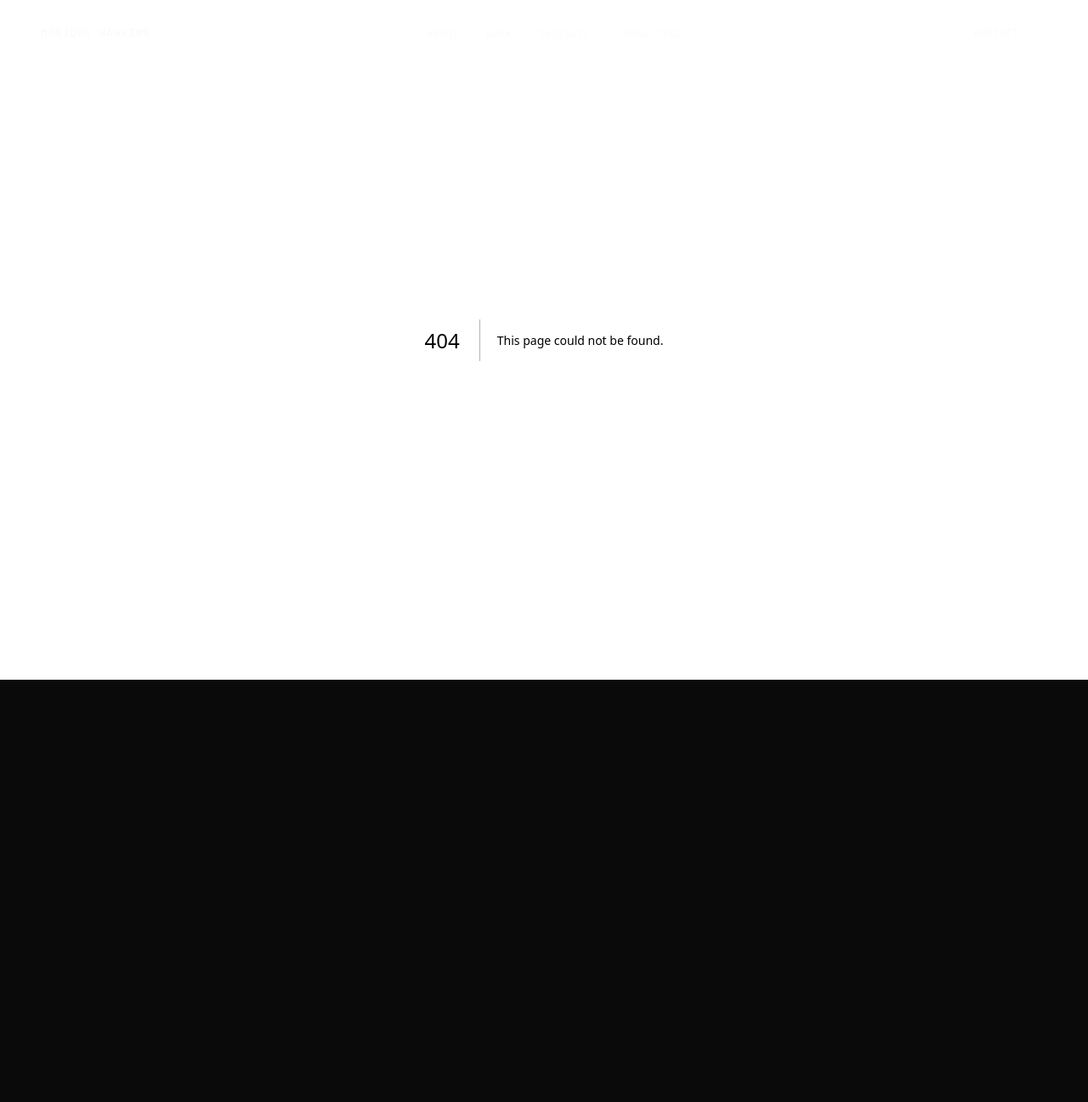
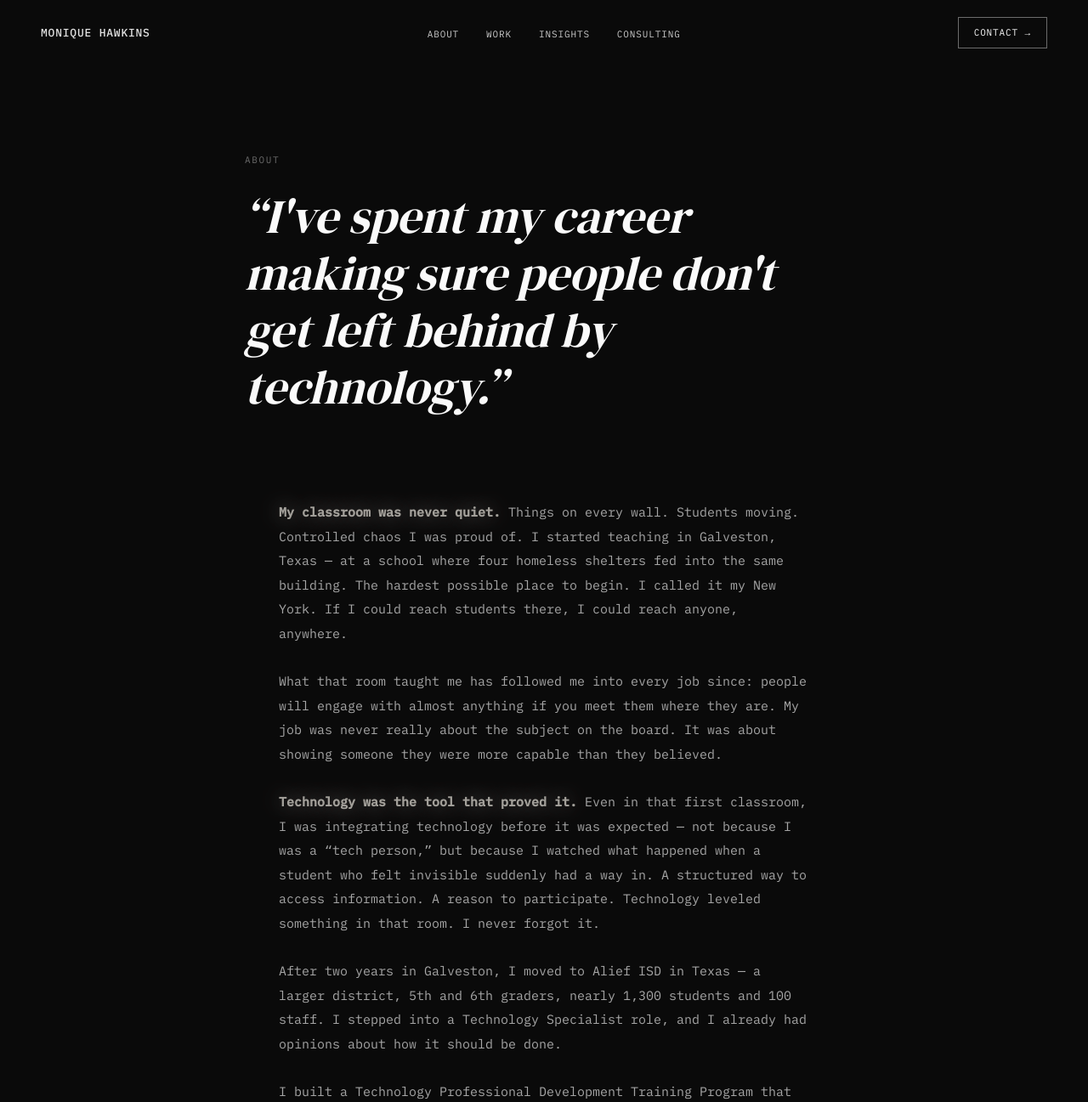
Before and after one commit to niquewill/moniquehawkins-com, a Next.js app: page /about in a window 1280 px wide. Before the commit this address had no page. Shown: the top 1297 px of the page at 85% size. Before the commit the page ends 800 px from the top, so only its background shows below. Built offline with nearby package versions, Linux system fonts and the light colour scheme.

Commit message:
About page complete — full story with glow-accented bold text

```diff
--- /dev/null
+++ b/app/about/page.tsx
@@ -0,0 +1,228 @@
+export default function AboutPage() {
+  return (
+    <main style={{ background: 'var(--color-ink)', paddingTop: '120px' }}>
+
+      {/* Hero */}
+      <section style={{ padding: '60px 48px 100px', maxWidth: '800px', margin: '0 auto' }}>
+        <p style={{
+          fontFamily: '"IBM Plex Mono", monospace',
+          fontSize: '11px',
+          letterSpacing: '0.15em',
+          textTransform: 'uppercase',
+          opacity: 0.4,
+          marginBottom: '24px',
+        }}>
+          About
+        </p>
+        <h1 style={{
+          fontFamily: '"DM Serif Display", Georgia, serif',
+          fontStyle: 'italic',
+          fontSize: 'clamp(32px, 5vw, 56px)',
+          lineHeight: 1.2,
+          fontWeight: 400,
+        }}>
+          &ldquo;I&apos;ve spent my career making sure people don&apos;t get left behind by technology.&rdquo;
+        </h1>
+      </section>
+
+      {/* Story sections */}
+      <section style={{ padding: '0 48px 120px', maxWidth: '720px', margin: '0 auto' }}>
+
+        <p style={pStyle}>
+          <strong style={boldStyle}>My classroom was never quiet.</strong>{' '}
+          Things on every wall. Students moving. Controlled chaos I was proud of. I started
+          teaching in Galveston, Texas — at a school where four homeless shelters fed into the
+          same building. The hardest possible place to begin. I called it my New York. If I
+          could reach students there, I could reach anyone, anywhere.
+        </p>
+
+        <p style={pStyle}>
+          What that room taught me has followed me into every job since: people will engage with
+          almost anything if you meet them where they are. My job was never really about the
+          subject on the board. It was about showing someone they were more capable than they
+          believed.
+        </p>
+
+        <p style={pStyle}>
+          <strong style={boldStyle}>Technology was the tool that proved it.</strong>{' '}
+          Even in that first classroom, I was integrating technology before it was expected —
+          not because I was a &ldquo;tech person,&rdquo; but because I watched what happened
+          when a student who felt invisible suddenly had a way in. A structured way to access
+          information. A reason to participate. Technology leveled something in that room. I
+          never forgot it.
+        </p>
+
+        <p style={pStyle}>
+          After two years in Galveston, I moved to Alief ISD in Texas — a larger district, 5th
+          and 6th graders, nearly 1,300 students and 100 staff. I stepped into a Technology
+          Specialist role, and I already had opinions about how it should be done.
+        </p>
+
+        <p style={pStyle}>
+          I built a Technology Professional Development Training Program that served over 100
+          staff members annually for five years. I managed hardware and software procurement,
+          ran our help desk, implemented a ticketing system, and trained teachers to integrate
+          technology across every subject area — applying Adult Learning Theory not just as a
+          concept, but as the actual design of every session.
+        </p>
+
+        <p style={pStyle}>
+          And I started a student group I called <strong style={boldStyle}>GEEKs</strong>{' '}
+          — Grit-minded, Educated, Enthusiastic, Knowledgeable Students. More than 50 students,
+          before-school sessions, our own morning television show broadcast to the campus.
+          Students who came in thinking technology was just video games, and left understanding
+          it could be a career. Those kids showed up every single morning and reminded me why
+          the work mattered.
+        </p>
+
+        <div style={{
+          borderLeft: '3px solid rgba(232,228,220,0.3)',
+          paddingLeft: '28px',
+          margin: '56px 0',
+        }}>
+          <p style={{
+            fontFamily: '"DM Serif Display", Georgia, serif',
+            fontStyle: 'italic',
+            fontSize: 'clamp(20px, 2.5vw, 26px)',
+            lineHeight: 1.4,
+            opacity: 0.9,
+          }}>
+            &ldquo;Technology gave my students access. Access gave them a voice.&rdquo;
+          </p>
+        </div>
+
+        <p style={pStyle}>
+          <strong style={boldStyle}>I never stopped learning — or teaching.</strong>{' '}
+          After Alief ISD, I spent nearly a decade with Jason Learning as a Curriculum
+          Professional Development Trainer — traveling to school districts across Illinois,
+          New York, Virginia, Louisiana, and Texas, delivering live and virtual training to
+          teachers, executives, and administrators on a real-world science curriculum spanning
+          earth, physical, and life science.
+        </p>
+
+        <p style={pStyle}>
+          Then came Imagine Learning, where I designed learning cycles for Grades 5–12 and
+          supported educators through curriculum coaching and platform adoption.
+        </p>
+
+        <p style={pStyle}>
+          Along the way I kept building on my own. A Full Stack Web Development certificate
+          from UT Austin&apos;s Houston coding bootcamp. IBM&apos;s AI Fundamentals and
+          Cybersecurity Fundamentals. Project Management. Digital Marketing. None of it was
+          required. All of it was curiosity.
+        </p>
+
+        <p style={pStyle}>
+          <strong style={boldStyle}>Then I found legal technology — and it felt like coming home.</strong>{' '}
+          I&apos;m now a Technology Instructor at a law firm in Louisiana. I teach attorneys,
+          paralegals, legal administrative assistants, and support staff how to use the tools
+          they depend on every day — and how to use them well.
+        </p>
+
+        <p style={pStyle}>
+          That means Microsoft 365: Word&apos;s advanced features, styles, document automation,
+          track changes, and the features that save legal professionals hours every week. It
+          means Copilot for Microsoft 365 and the workflows it enables across the legal
+          environment. It means platforms like Intellek, iManage, Draftable, Kofax Power PDF,
+          Scribe, Litera, BigHand, and Intapp Time. I build curriculum, onboard new legal
+          professionals, troubleshoot document creation tools, and support the day-to-day
+          technology needs of a busy firm.
+        </p>
+
+        <p style={pStyle}>
+          The legal environment is demanding. Time is short. Skepticism is high. Attorneys did
+          not go to law school to become technology users — and they will tell you that
+          directly.
+        </p>
+
+        <p style={pStyle}>
+          That is exactly the room I have been training for my entire career.
+        </p>
+
+        <div style={{
+          borderLeft: '3px solid rgba(232,228,220,0.3)',
+          paddingLeft: '28px',
+          margin: '56px 0',
+        }}>
+          <p style={{
+            fontFamily: '"DM Serif Display", Georgia, serif',
+            fontStyle: 'italic',
+            fontSize: 'clamp(20px, 2.5vw, 26px)',
+            lineHeight: 1.4,
+            opacity: 0.9,
+          }}>
+            &ldquo;It&apos;s not about if. It&apos;s about when.&rdquo;
+          </p>
+        </div>
+
+        <p style={pStyle}>
+          <strong style={boldStyle}>I am early in legal technology. I say that without apology.</strong>{' '}
+          What I bring isn&apos;t ten years of legal tech experience. What I bring is a trained,
+          practiced understanding of how adults learn — specifically the adult who is convinced
+          they are &ldquo;not a tech person.&rdquo; That person is in every law firm. I know how
+          to find them. I know what they need to hear first. I know how to build the kind of
+          trust that makes someone willing to try something new.
+        </p>
+
+        <p style={pStyle}>
+          Most technology trainers know the tool. I know the human first. In a time-pressured
+          legal environment, that difference matters more than people expect.
+        </p>
+
+        <p style={pStyle}>
+          <strong style={boldStyle}>Outside of work, I build things.</strong>{' '}
+          The best way to teach technology is to keep using it yourself — not just the tools
+          you are paid to teach, but whatever is interesting right now. Lately that means
+          building full websites with Claude AI, generating graphics with Midjourney and
+          DALL-E, connecting APIs, automating workflows, and figuring out how the pieces fit
+          together in practice.
+        </p>
+
+        <p style={pStyle}>
+          My current project is PickleballFloridaUSA.com — a resource site for Florida
+          pickleball players, built with Google Maps API, RSS feed integration, Cloudflare,
+          AI-generated visuals, and automated social scheduling through Meta Suite. A real
+          site, live on the internet, built by me. More are in progress.
+        </p>
+
+        <p style={pStyle}>
+          It is not a question of <em style={{ fontStyle: 'italic' }}>if</em> technology will
+          change your work. It is a question of whether you will be ready when it does — and
+          whether the people around you will be too.
+        </p>
+
+        <p style={{ ...pStyle, marginBottom: 0 }}>
+          That has been my work for over 20 years. It still is.
+        </p>
+
+      </section>
+
+      {/* CTA */}
+      <section style={{
+        padding: '80px 48px',
+        borderTop: '1px solid #2A2A2A',
+        textAlign: 'center',
+      }}>
+        <a href="/consulting" className="btn-glow">
+          Start a Conversation
+        </a>
+      </section>
+
+    </main>
+  )
+}
+
+const pStyle = {
+  fontFamily: '"IBM Plex Mono", monospace',
+  fontSize: '15px',
+  lineHeight: 1.9,
+  opacity: 0.65,
+  marginBottom: '28px',
+}
+
+const boldStyle = {
+  color: '#F5F1E8',
+  opacity: 1,
+  fontWeight: 700,
+  textShadow: '0 0 25px rgba(245,241,232,0.7), 0 0 50px rgba(232,228,220,0.3)',
+}
```
